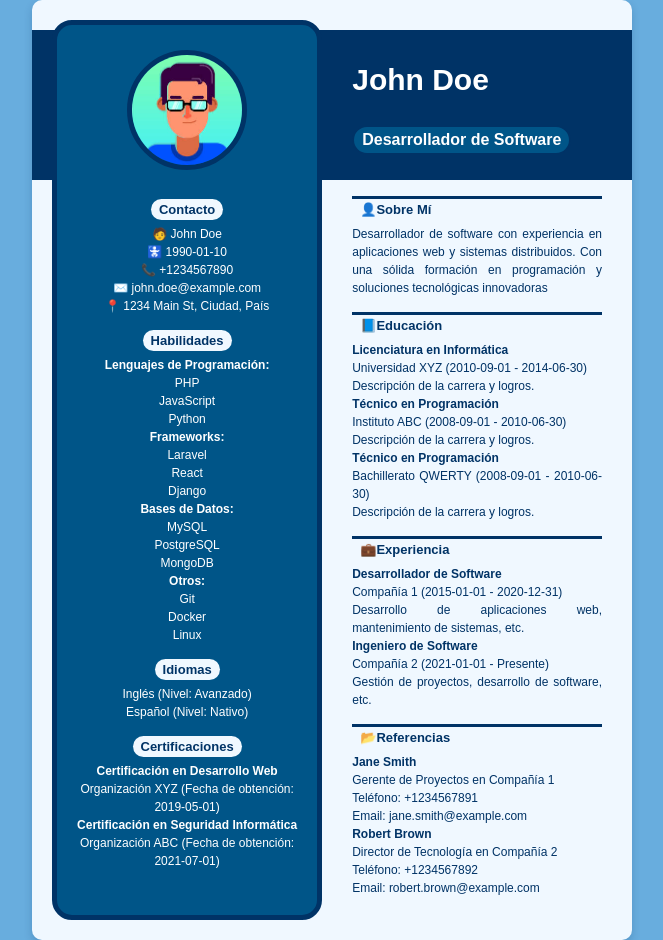
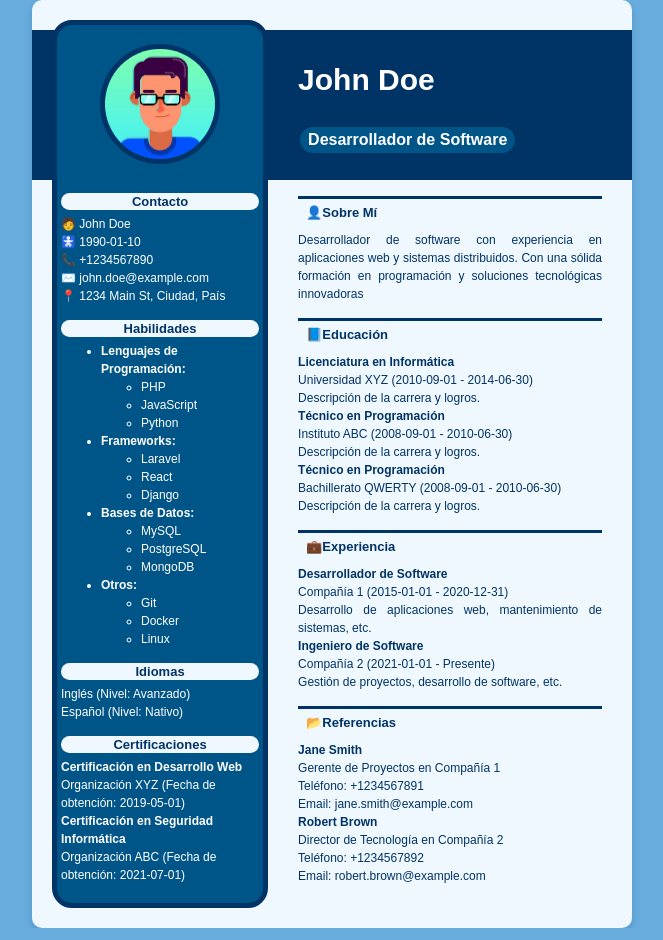
Before and after one commit to ricardogaribay1/curriculum-php, a PHP site: page / in a window 1280 px wide. Shown: the whole page, without its empty margins (308-971 px from the left). Run offline with PHP 8.4, Linux system fonts and the light colour scheme.

Commit message:
Update styles.css

```diff
--- a/styles.css
+++ b/styles.css
@@ -1,6 +1,6 @@
+
 * {
     margin: 0;
-    padding: 0;
     box-sizing: border-box;
     font-family: Arial, sans-serif;
 }
@@ -24,18 +24,20 @@ body {
     box-shadow: 0px 4px 8px rgba(0, 51, 102, 0.2);
 }
 
-.left-column, .right-column {
-    width: 50%;
+.right-column {
+    width: 60%;
     padding: 10px;
     z-index: 2;
 }
 
 .left-column {
+    width: 40%;
     border-radius: 20px;
     border: 5px solid #003366;
-    text-align: center;
     background-color: #005588;
     color: #f0f8ff;
+    z-index: 2;
+    padding: 4px;
 }
 
 .profile-pic {
@@ -61,9 +63,9 @@ section {
 section h2 {
     font-size: 13px;
     color: #003366;
-    padding: 3px 8px;
+    padding: 6px 8px;
     border-radius: 15px;
-    display: inline-block;
+    /* display: inline-block; */
     margin-bottom: 5px;
 }
 
@@ -76,6 +78,8 @@ section h2 {
 
 .left-column h2 {
     background-color: #f0f8ff;
+    text-align: center;
+    padding: 1px;
 }
 
 .right-column p,
@@ -84,7 +88,6 @@ section h2 {
     color: #003366;
     line-height: 1.5;
 }
-
 
 .name-title {
     font-size: 16px;
@@ -97,10 +100,10 @@ section h2 {
     margin-bottom: 26px;
 }
 
-
+/*
 .section-ul li {
     list-style-type: none;
-}
+}  */
 
 .right-column {
     text-align: justify;
@@ -136,3 +139,9 @@ section h2 {
     left: 0;
     height: 150px;
     background-color: #003366;
+
+}
+
+.profile {
+    text-align: center;
+}
```
